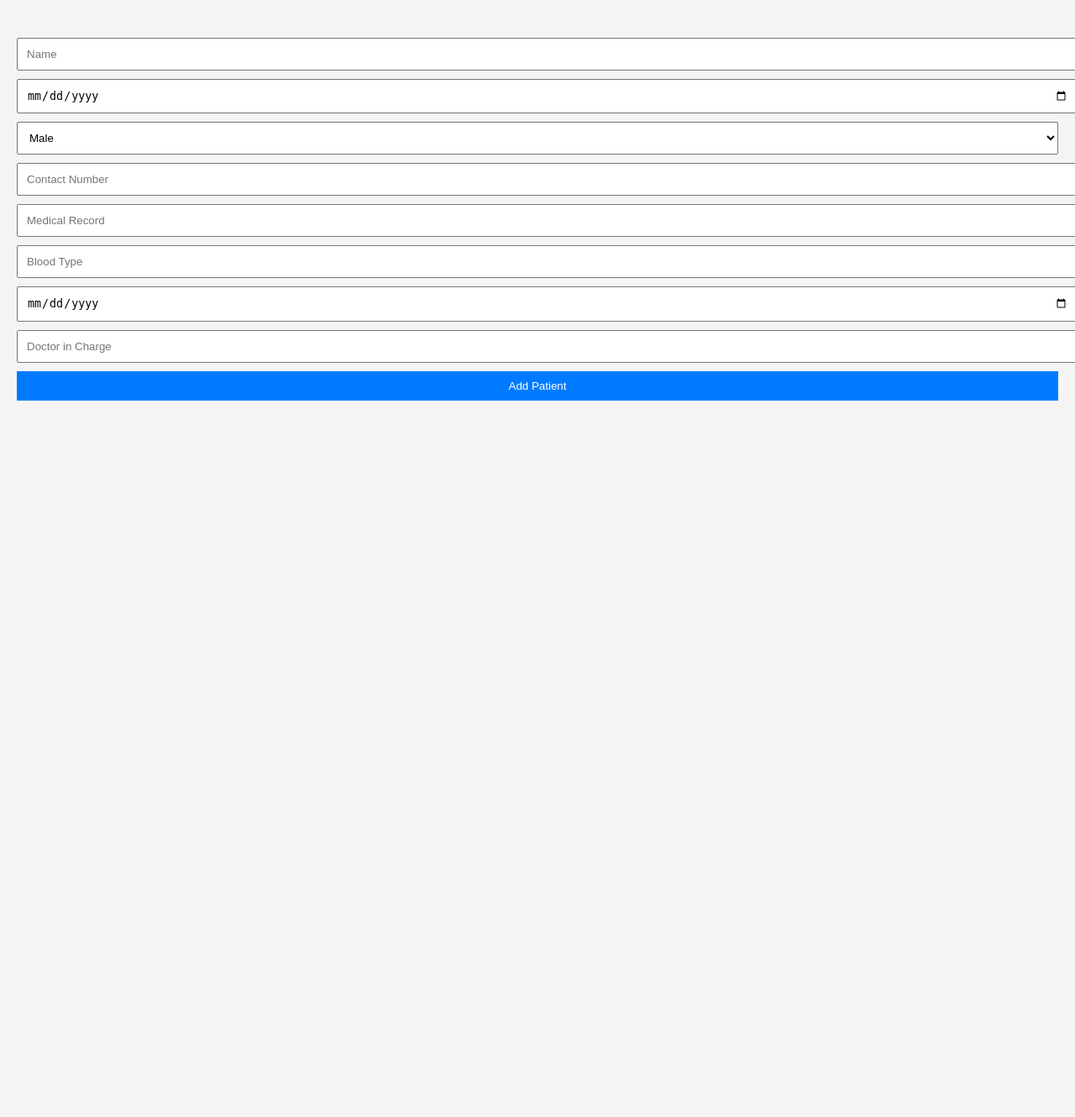
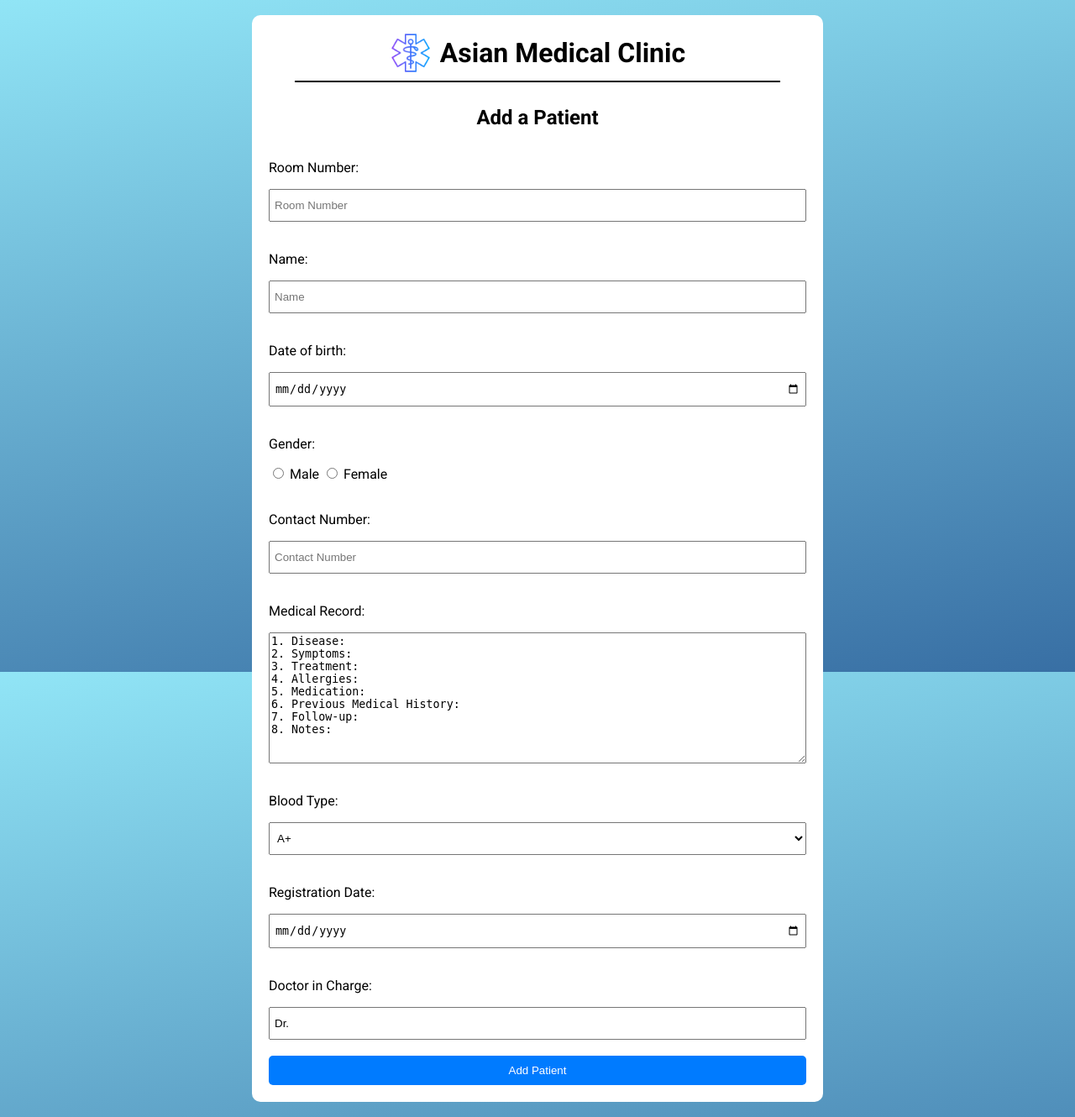
Before and after one commit to avzropelos14/infoman, a PHP site: page /create.php in a window 1280 px wide. Shown: the whole page at 84% size. Before the commit the page ends 477 px from the top, so only its background shows below. Run offline with PHP 8.4, Linux system fonts and the light colour scheme.

Commit message:
nalimot ko hahahaha

```diff
--- a/angelo/create.php
+++ b/angelo/create.php
@@ -1,6 +1,136 @@
-<?php
+<!DOCTYPE html>
+<html lang="en">
+
+<head>
+    <meta charset="UTF-8">
+    <meta name="viewport" content="width=device-width, initial-scale=1.0">
+    <title>Add Patient</title>
+    <style>
+        @import url('https://fonts.googleapis.com/css2?family=Roboto:ital,wght@0,100..900;1,100..900&display=swap');
+
+        body {
+            background: linear-gradient(350deg, #386fa4, #91E5F6);
+            background-attachment: fixed;
+            display: flex;
+            justify-content: center;
+            align-items: center;
+            font-family: 'Roboto', sans-serif;
+        }
+
+        .container {
+            background: white;
+            border-radius: 10px;
+            padding: 20px;
+            width: 50vw;
+            display: flex;
+            flex-direction: column;
+            margin: 10px 0;
+        }
+
+        .container button {
+            background-color: #007bff;
+            color: white;
+            padding: 10px 20px;
+            border: none;
+            border-radius: 5px;
+            cursor: pointer;
+        }
+
+        h2{
+            text-align: center;
+        }
+
+        form input,
+        form select {
+            padding: 10px 5px;
+        }
+
+        .logo {
+            text-align: center;
+            display: flex;
+            align-items: center;
+            justify-content: center;
+            gap: 10px;
+        }
+
+        .logo h1 {
+            margin: 0;
+        }
+
+        hr{
+            width: 90%;
+            border: 1px solid #000;
+        }
+    </style>
+</head>
+
+<body>
+    <form action="" method="POST">
+        <div class="container">
+            <div class="logo">
+                <img src="image.png" alt="Logo" style="width: 50px;">
+                <h1 style="text-align: center;">Asian Medical Clinic</h1>
+            </div>
+            <hr>
+            <h2>Add a Patient</h2>
+            <p>Room Number: </p>
+            <input type="text" name="room_number" placeholder="Room Number" required><br>
+
+            <p>Name: </p>
+            <input type="text" name="name" placeholder="Name" required><br>
+
+            <p>Date of birth: </p>
+            <input type="date" name="date_of_birth" placeholder="Date of Birth" required><br>
+
+            <p>Gender: </p>
+            <div>
+                <input type="radio" name="gender" value="Male"> Male
+                <input type="radio" name="gender" value="Female"> Female
+            </div><br>
+
+
+
+            <p>Contact Number: </p>
+            <input type="text" name="contact" placeholder="Contact Number" maxlength="11" required><br>
+
+            <p>Medical Record: </p>
+            <textarea name="disease_record" rows="10" required>
+1. Disease:
+2. Symptoms:
+3. Treatment:
+4. Allergies:
+5. Medication:
+6. Previous Medical History:
+7. Follow-up:
+8. Notes:
+            </textarea><br>
+
+            <p>Blood Type: </p>
+            <select name="blood_type">
+                <option value="A+">A+</option>
+                <option value="A-">A-</option>
+                <option value="B+">B+</option>
+                <option value="B-">B-</option>
+                <option value="AB+">AB+</option>
+                <option value="AB-">AB-</option>
+                <option value="O+">O+</option>
+                <option value="O-">O-</option>
+            </select><br>
+
+            <p>Registration Date: </p>
+            <input type="date" name="registration_date" required><br>
+
+            <p>Doctor in Charge: </p>
+            <input type="text" name="doctor_in_charge" placeholder="Doctor in Charge" value="Dr. "><br>
+
+
+            <button type="submit" name="submit">Add Patient</button>
+        </div>
+    </form>
+
+    <?php
     include "config.php";
-    if ($_SERVER['REQUEST_METHOD'] == 'POST') {
+    if (isset($_POST['submit'])) {
         $name = $_POST['name'];
         $date_of_birth = $_POST['date_of_birth'];
         $gender = $_POST['gender'];
@@ -9,34 +139,17 @@
         $blood_type = $_POST['blood_type'];
         $registration_date = $_POST['registration_date'];
         $doctor_in_charge = $_POST['doctor_in_charge'];
+        $room_number = $_POST['room_number'];
 
-        $con->query("INSERT INTO hospital (name, date_of_birth, gender, contact, blood_type, registration_date, doctor_in_charge, medical_record) VALUES ('$name', '$date_of_birth', '$gender', '$contact', '$blood_type', '$registration_date', '$doctor_in_charge', '$medical_record')");
-        header('Location: read.php');
+        $query = mysqli_query($con, "INSERT INTO `hospital` (`name`, `date_of_birth`, `gender`, `contact`, `medical_record`, `blood_type`, `registration_date`, `doctor_in_charge`, `room_number`) VALUES ('$name', '$date_of_birth', '$gender', '$contact', '$medical_record', '$blood_type', '$registration_date', '$doctor_in_charge', '$room_number')");
+
+        if ($query) {
+            header('Location: read.php');
+        } else {
+            echo "<script>alert('Error adding patient: " . mysqli_error($con) . "');</script>";
+        }
     }
-?>
+    ?>
+</body>
 
-<!DOCTYPE html>
-<html lang="en">
-<head>
-    <meta charset="UTF-8">
-    <meta name="viewport" content="width=device-width, initial-scale=1.0">
-    <title>Add Patient</title>
-    <link rel="stylesheet" href="style.css">
-</head>
-<body>
-    <form action="" method="POST">
-        <input type="text" name="name" placeholder="Name" required>
-        <input type="date" name="date_of_birth" placeholder="Date of Birth" required>
-        <select name="gender">
-            <option value="Male">Male</option>
-            <option value="Female">Female</option>
-        </select>
-        <input type="number" name="contact" placeholder="Contact Number" required>
-        <input type="text" name="disease_record" placeholder="Medical Record" required>
-        <input type="text" name="blood_type" placeholder="Blood Type" required>
-        <input type="date" name="registration_date" required>
-        <input type="text" name="doctor_in_charge" placeholder="Doctor in Charge">
-        <button type="submit" name="submit">Add Patient</button>
-    </form>
-</body>
 </html>
--- a/angelo/success.php
+++ b/angelo/success.php
@@ -6,8 +6,9 @@
     <title>Welcome</title>
     <link rel="stylesheet" href="style.css">
     <style>
-        body{
-            background: linear-gradient(315deg, #00c6ff, blue) !important;
+        body {
+            /* linear-gradient(315deg, #76e0ff, #5252ff) !important */
+            background: linear-gradient(315deg, #76e0ff, #5252ff) !important;
             background-attachment: fixed;
             height: 100vh;
             display: flex;
```
Also changed, not shown: angelo/index.php (+12 -5 lines), angelo/read(2).php (deleted, +0 -61 lines), angelo/read.php (+59 -2 lines), angelo/image.png (added).
